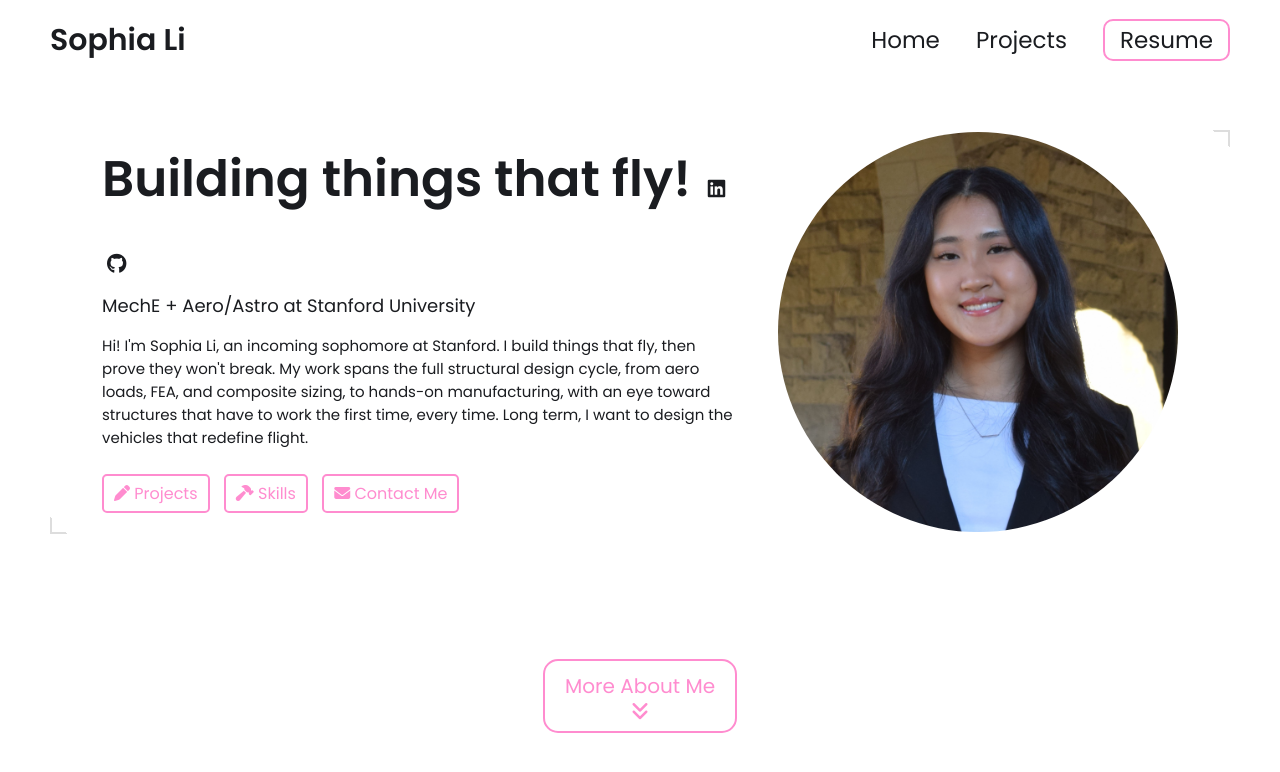
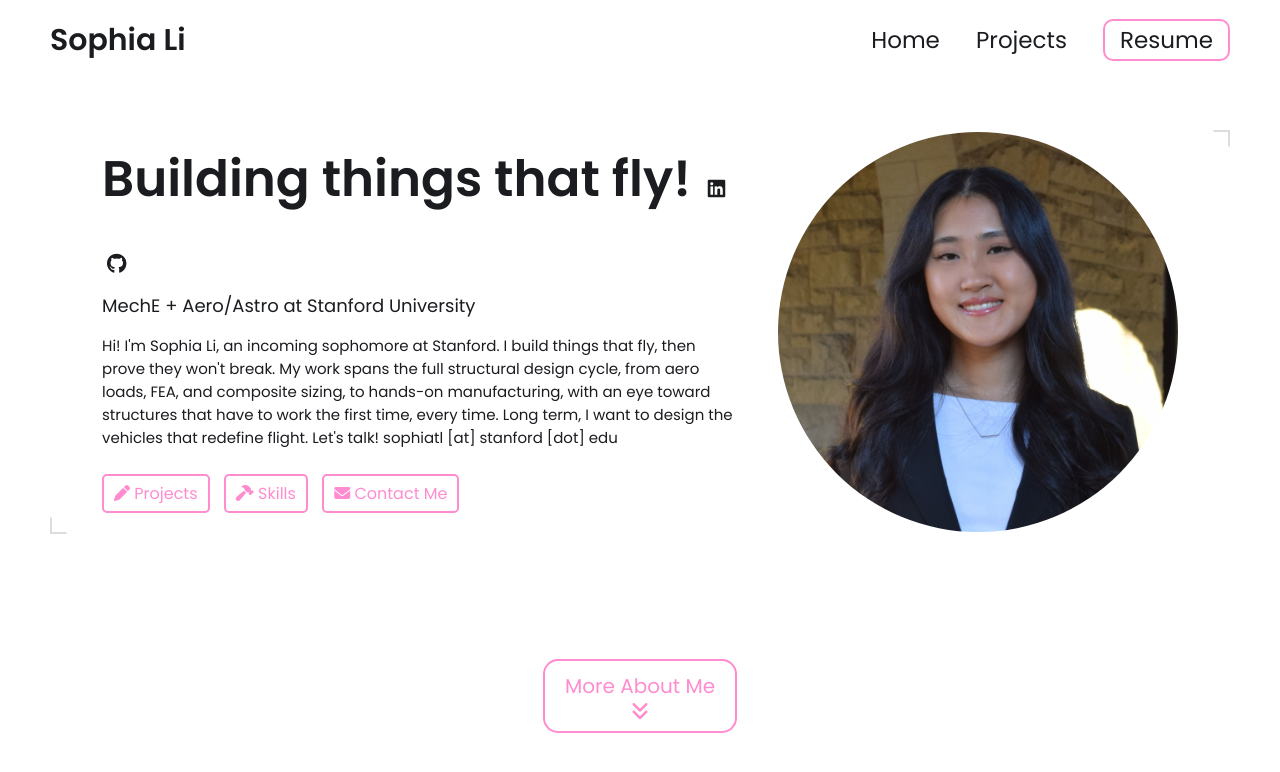
Before and after one commit to Sophiaylii/Sophiaylii.github.io, a Jekyll site: the page built from index.html, in a window 1280 px wide and 900 px high. Shown: the top 772 px of the window. Built offline with Jekyll 4.4.1, drawn with Linux system fonts in a browser that asks for light colours.

Commit message:
Update _config.yml

```diff
--- a/_config.yml
+++ b/_config.yml
@@ -17,7 +17,9 @@ headline: MechE + Aero/Astro at Stanford University
 description: >- # dont remove this line. this will ignore all new lines until the next section
   Hi! I'm Sophia Li, an incoming sophomore at Stanford. I build things that fly, then prove they won't break. My work spans the full structural design cycle,
   from aero loads, FEA, and composite sizing, to hands-on manufacturing, with an eye toward structures that have to work the first time, every time.
-  Long term, I want to design the vehicles that redefine flight.
+  Long term, I want to design the vehicles that redefine flight. Let's talk!
+
+  sophiatl [at] stanford [dot] edu
 
 # Place your profile image in /assets/images/profile-image/folder and edit the file name
 profile_image: ./assets/images/profile-image/DSC_0045_cropped.JPG
```
